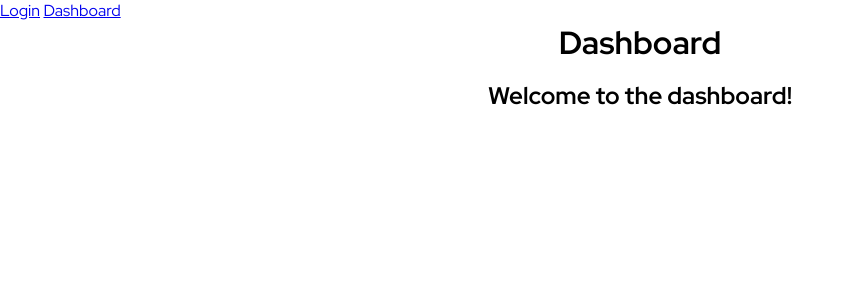
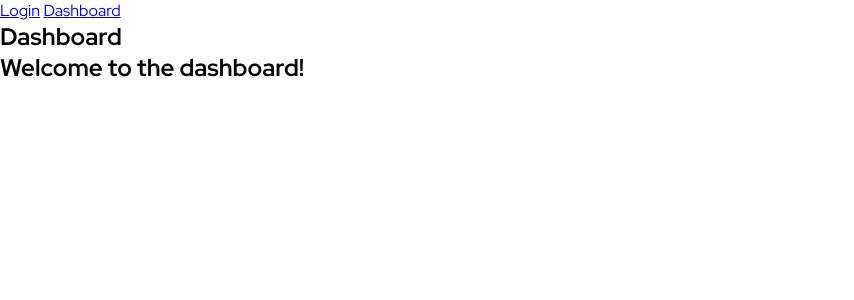
Before and after one commit to Erickgiber/svelte-spa-template, a Svelte app: page /login in a window 1280 px wide. Both pictures are taken after typing "name@example.com", "Sample123" into the empty fields and a click on the button "Login". Shown: the top 300 px of the page, without its empty margins (0-854 px from the left). Built offline with nearby package versions, Linux system fonts and the light colour scheme.

Commit message:
fixed security and code refactoring

```diff
--- a/src/App.svelte
+++ b/src/App.svelte
@@ -1,17 +1,27 @@
 <script lang="ts">
   import { app } from '$config/app.config'
   import Anchor from '$lib/components/Anchor.svelte'
-  import HandleRoute from '$lib/components/HandleRoute.svelte'
-  import { Router, Link, Route, useLocation, links } from 'svelte-routing'
+  import RouteAuthGuard from '$lib/components/RouteAuthGuard.svelte'
+  import RouterProvider from '$lib/components/RouterProvider.svelte'
+  import { Router, Route } from 'svelte-routing'
 </script>
 
 <Router>
   <Anchor to="/login">Login</Anchor>
   <Anchor to="/">Dashboard</Anchor>
 
-  <HandleRoute>
+  <!-- If not need to use the router protector, you can remove RouterProvider and use <Route> component normally -->
+  <RouterProvider>
     {#each app.routes as route}
-      <Route path={route.path} component={route.component} />
+      <Route path={route.path}>
+        {#if route.private}
+          <RouteAuthGuard>
+            <svelte:component this={route.component} {...route.props} />
+          </RouteAuthGuard>
+        {:else}
+          <svelte:component this={route.component} {...route.props} />
+        {/if}
+      </Route>
     {/each}
-  </HandleRoute>
+  </RouterProvider>
 </Router>
--- a/src/config/app.routes.ts
+++ b/src/config/app.routes.ts
@@ -1,14 +1,21 @@
+import Login from '$pages/public/Login.svelte'
+import Dashboard from '$pages/private/Dashboard.svelte'
+
 export const appRoutes = [
   {
     path: '/login',
-    component: () => import('$pages/public/Login.svelte'),
+    component: Login,
     private: false,
-    title: 'Login'
+    props: {
+      title: 'Login'
+    }
   },
   {
     path: '/',
-    component: () => import('$pages/private/Dashboard.svelte'),
+    component: Dashboard,
     private: true,
-    title: 'Dashboard'
+    props: {
+      title: 'Dashboard'
+    }
   }
 ]
--- a/src/pages/private/Dashboard.svelte
+++ b/src/pages/private/Dashboard.svelte
@@ -1,27 +1,14 @@
 <script lang="ts">
-  import SecureRoute from '$lib/components/SecureRoute.svelte'
+  import { app } from '$config/app.config'
+  import RouteAuthGuard from '$lib/components/RouteAuthGuard.svelte'
+  export let title: string
 </script>
 
-<SecureRoute>
-  <section>
-    <h1>Dashboard</h1>
-    <h2>Welcome to the dashboard!</h2>
-  </section>
-</SecureRoute>
+<svelte:head>
+  <title>{title} | {app.name}</title>
+</svelte:head>
 
-<style lang="scss">
-  section {
-    display: flex;
-    flex-direction: column;
-    align-items: center;
-    gap: 1rem;
-
-    h1 {
-      font-size: 2rem;
-    }
-
-    h2 {
-      font-size: 1.5rem;
-    }
-  }
-</style>
+<section>
+  <h1>{title}</h1>
+  <h2>Welcome to the dashboard!</h2>
+</section>
--- a/src/pages/public/Login.svelte
+++ b/src/pages/public/Login.svelte
@@ -1,6 +1,9 @@
 <script lang="ts">
+  import { app } from '$config/app.config'
   import { user } from '$lib/store/user.store'
   import { navigate } from 'svelte-routing'
+
+  export let title: string
 
   function handleSubmit(e: Event) {
     user.set({
@@ -13,6 +16,10 @@
     navigate('/', { replace: true })
   }
 </script>
+
+<svelte:head>
+  <title>{title} | {app.name}</title>
+</svelte:head>
 
 <form on:submit|preventDefault={handleSubmit}>
   <label for="email">Email</label>
```
Also changed, not shown: src/lib/components/RouteAuthGuard.svelte (renamed from src/lib/components/SecureRoute.svelte), src/lib/components/RouterProvider.svelte (renamed from src/lib/components/HandleRoute.svelte), 1 other file (tests, documents, lock files or other folders).
